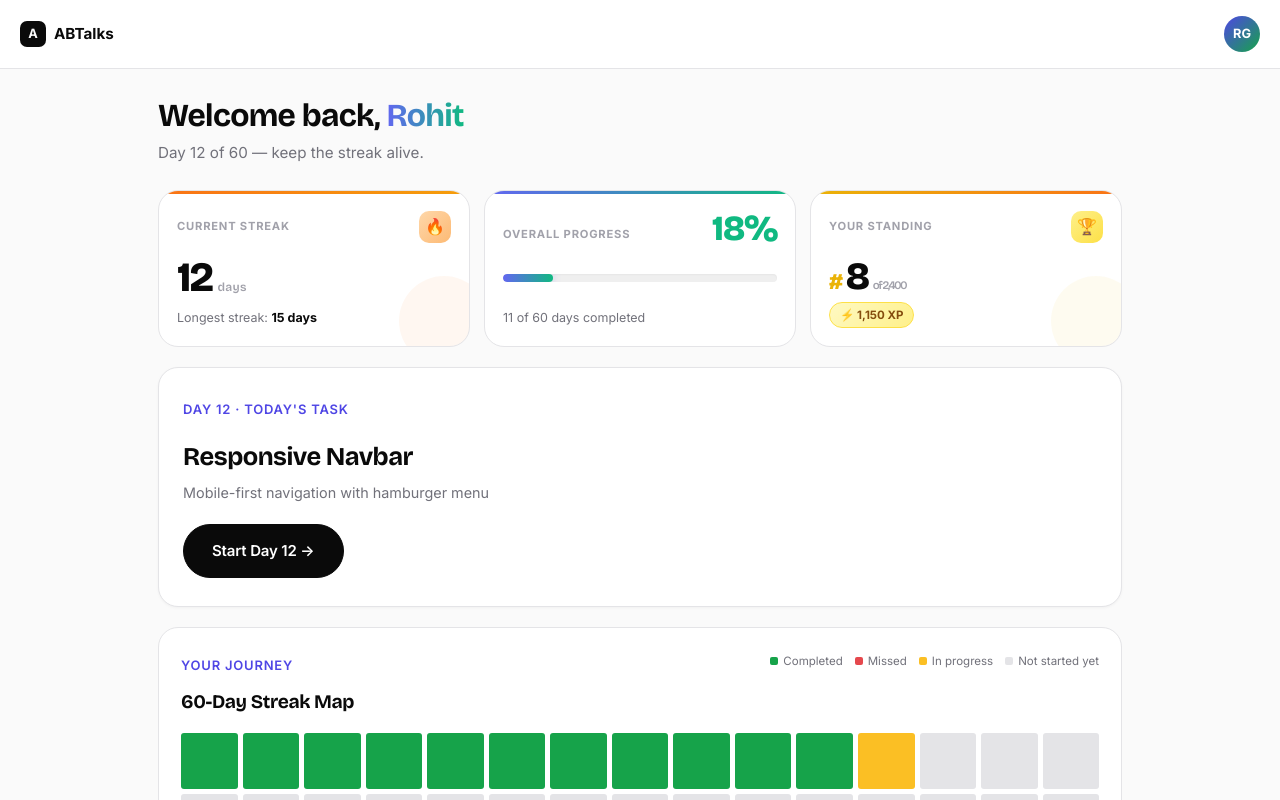
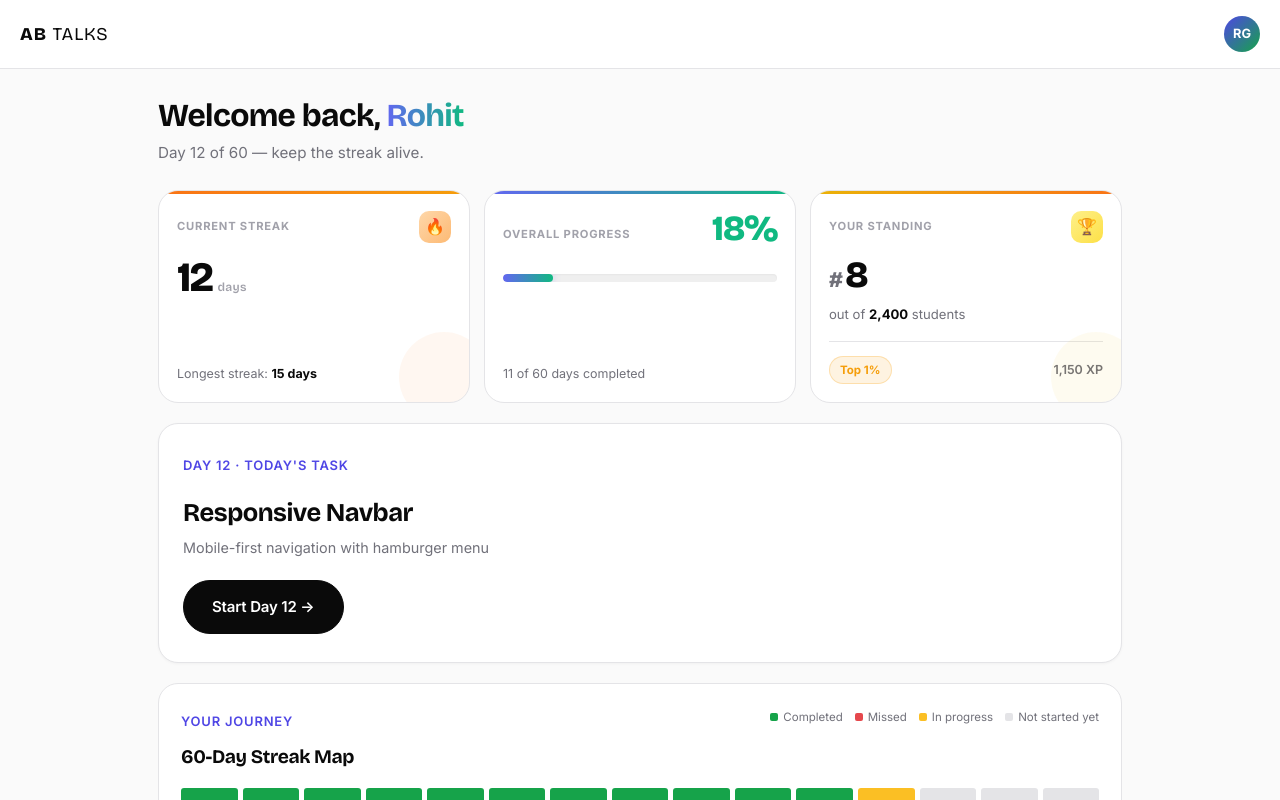
Before and after one commit to ROhitg-upta/abtalks-redesign, a React (Vite) app: page /dashboard in a window 1280 px wide. Shown: the top 800 px of the page. Built offline with nearby package versions, Linux system fonts and the light colour scheme.

Commit message:
improving dashboard cards

```diff
--- a/src/components/Footer.jsx
+++ b/src/components/Footer.jsx
@@ -38,9 +38,15 @@ export default function Footer() {
       <footer className="footer">
         <div className="footer-inner">
           <div className="footer-brand">
-            <div className="footer-logo">A</div>
-            <span className="footer-logo-text">ABTalks</span>
-          </div>
+  <span style={{
+    fontSize: '18px',
+    fontWeight: '800',
+    fontFamily: 'var(--font-display)',
+    letterSpacing: '0.06em',
+    color: 'var(--primary)',
+    textTransform: 'uppercase',
+  }}>AB <span style={{ fontWeight: '400', letterSpacing: '0.04em' }}>TALKS</span></span>
+</div>
 
           <div className="footer-links">
             <a href="#how-it-works">How it works</a>
--- a/src/index.css
+++ b/src/index.css
@@ -1917,3 +1917,63 @@ img {
     padding: 56px 18px;
   }
 }
+
+/* ===== RANK CARD — PREMIUM v2 (fixes cramped spacing) ===== */
+
+.rank-display {
+  display: flex;
+  align-items: baseline;
+  gap: 2px;
+  margin-bottom: 6px;
+}
+
+.rank-hash {
+  font-family: "Bricolage Grotesque", sans-serif;
+  font-size: 1.4rem;
+  font-weight: 700;
+  color: var(--muted);
+}
+
+.rank-big-number {
+  font-family: "Bricolage Grotesque", sans-serif;
+  font-size: 2.3rem;
+  font-weight: 800;
+  color: var(--primary);
+  letter-spacing: -0.02em;
+  line-height: 1;
+}
+
+.rank-out-of {
+  font-size: 0.82rem;
+  color: var(--muted);
+  margin-bottom: 16px;
+}
+
+.rank-out-of strong {
+  color: var(--primary);
+  font-weight: 700;
+}
+
+.rank-footer-row {
+  display: flex;
+  align-items: center;
+  justify-content: space-between;
+  padding-top: 14px;
+  border-top: 1px solid var(--border);
+}
+
+.rank-percentile-badge {
+  font-size: 0.72rem;
+  font-weight: 700;
+  color: #F59E0B;
+  background: rgba(245, 158, 11, 0.12);
+  padding: 4px 10px;
+  border-radius: 999px;
+  border: 1px solid rgba(245, 158, 11, 0.25);
+}
+
+.rank-xp {
+  font-size: 0.78rem;
+  font-weight: 600;
+  color: var(--muted);
+}
--- a/src/pages/Dashboard.jsx
+++ b/src/pages/Dashboard.jsx
@@ -21,9 +21,15 @@ export default function Dashboard() {
   return (
     <div className="dashboard">
       <header className="dash-navbar">
-        <Link to="/" className="dash-logo">
-          <div className="dash-logo-mark">A</div>
-          <span>ABTalks</span>
+        <Link to="/" className="dash-logo" style={{ textDecoration: 'none' }}>
+          <span style={{
+            fontSize: '18px',
+            fontWeight: '800',
+            fontFamily: 'var(--font-display)',
+            letterSpacing: '0.06em',
+            color: 'var(--primary)',
+            textTransform: 'uppercase',
+          }}>AB <span style={{ fontWeight: '400', letterSpacing: '0.04em' }}>TALKS</span></span>
         </Link>
         <div className="dash-avatar">{student.avatar}</div>
       </header>
@@ -113,14 +119,21 @@ export default function Dashboard() {
               <span className="streak-fire">🏆</span>
             </div>
             {student.rank ? (
-  <>
-    <div className="rank-number-display">
-      <span className="rank-hash">#</span>
-      {student.rank}
-      <span className="rank-of">of {student.totalStudents.toLocaleString()}</span>
-    </div>
-    <div className="xp-pill">⚡ {student.xp.toLocaleString()} XP</div>
-  </>
+              <>
+                <div className="rank-display">
+                  <span className="rank-hash">#</span>
+                  <span className="rank-big-number">{student.rank}</span>
+                </div>
+                <p className="rank-out-of">
+                  out of <strong>{student.totalStudents.toLocaleString()}</strong> students
+                </p>
+                <div className="rank-footer-row">
+                  <span className="rank-percentile-badge">
+                    Top {Math.max(1, Math.round((student.rank / student.totalStudents) * 100))}%
+                  </span>
+                  <span className="rank-xp">{student.xp.toLocaleString()} XP</span>
+                </div>
+              </>
             ) : (
               <p className="streak-empty-msg">
                 Complete your first day to enter the leaderboard.
```
